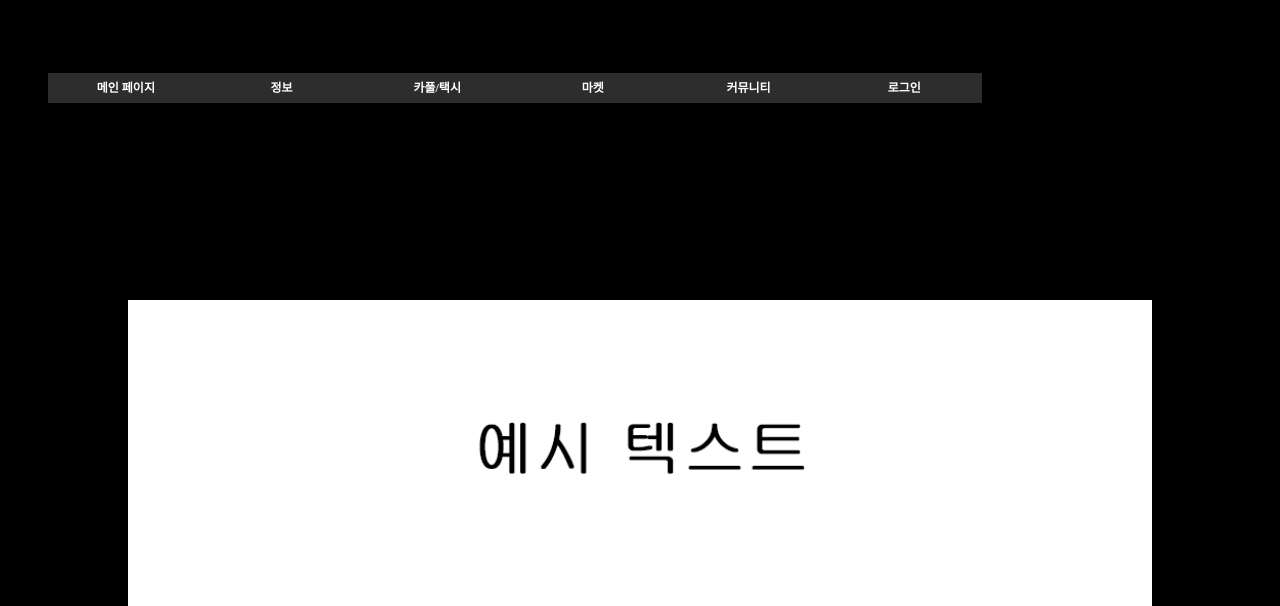
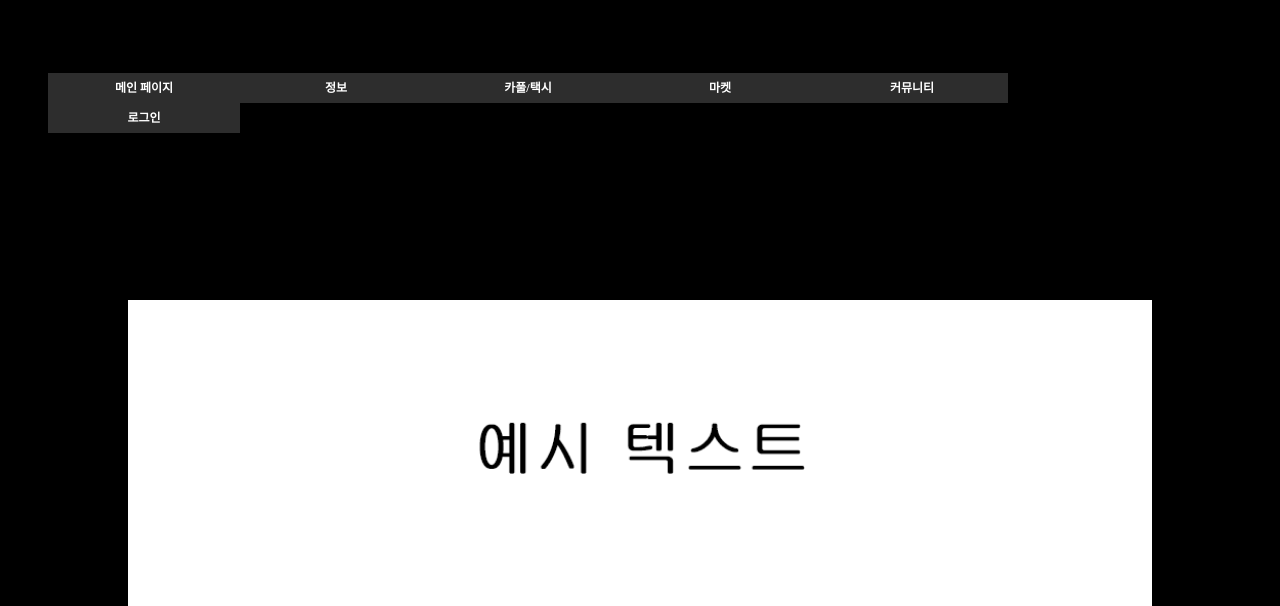
Before and after one commit to Mad-Alchemist/IP, a PHP site: page /main.php in a window 1280 px wide. Shown: the top 606 px of the page. Run offline with PHP 8.4, Linux system fonts and the light colour scheme.

Commit message:
ㅁㄴㅇ

```diff
--- a/css/a.css
+++ b/css/a.css
@@ -15,7 +15,7 @@
   background-color: #2d2d2d;
   float: left;
   line-height: 30px;
-  width: 14%;
+  width: 15vw;
   vertical-align: middle;
   text-align: center;
 }
```
